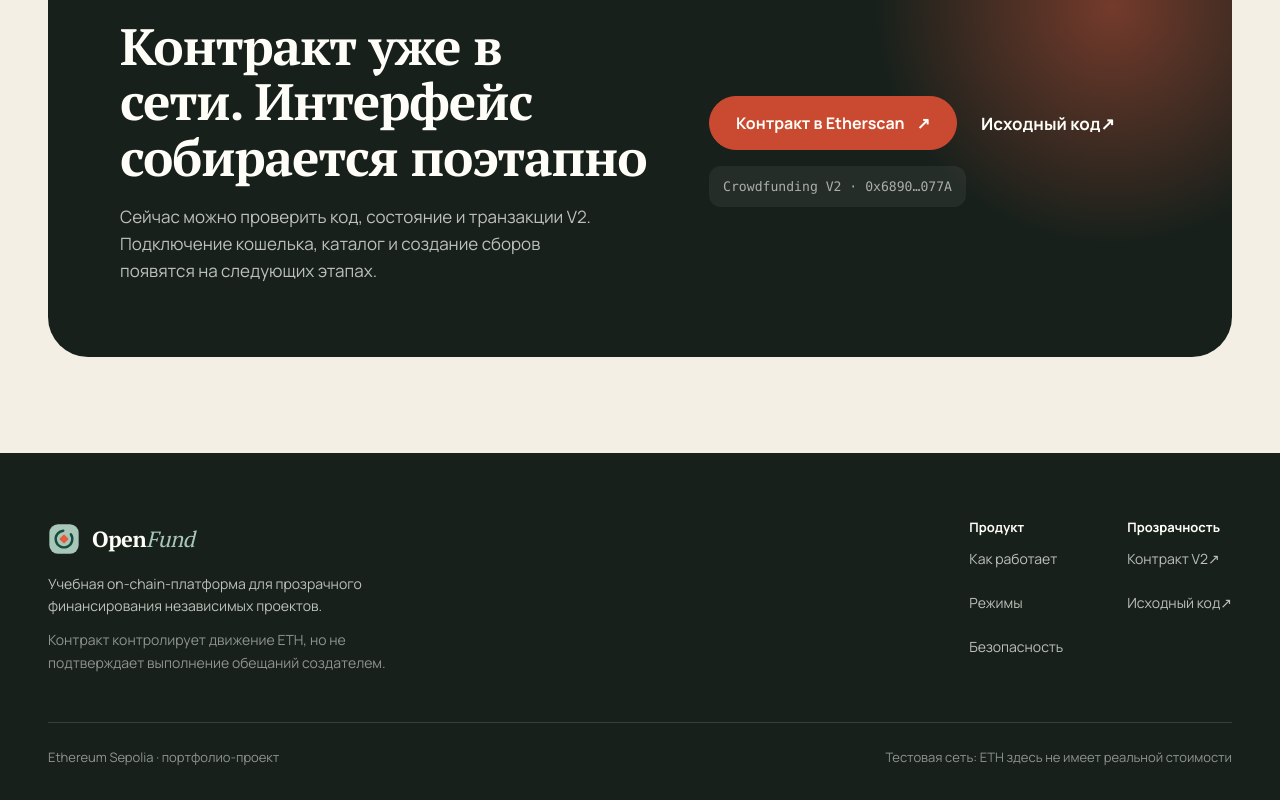
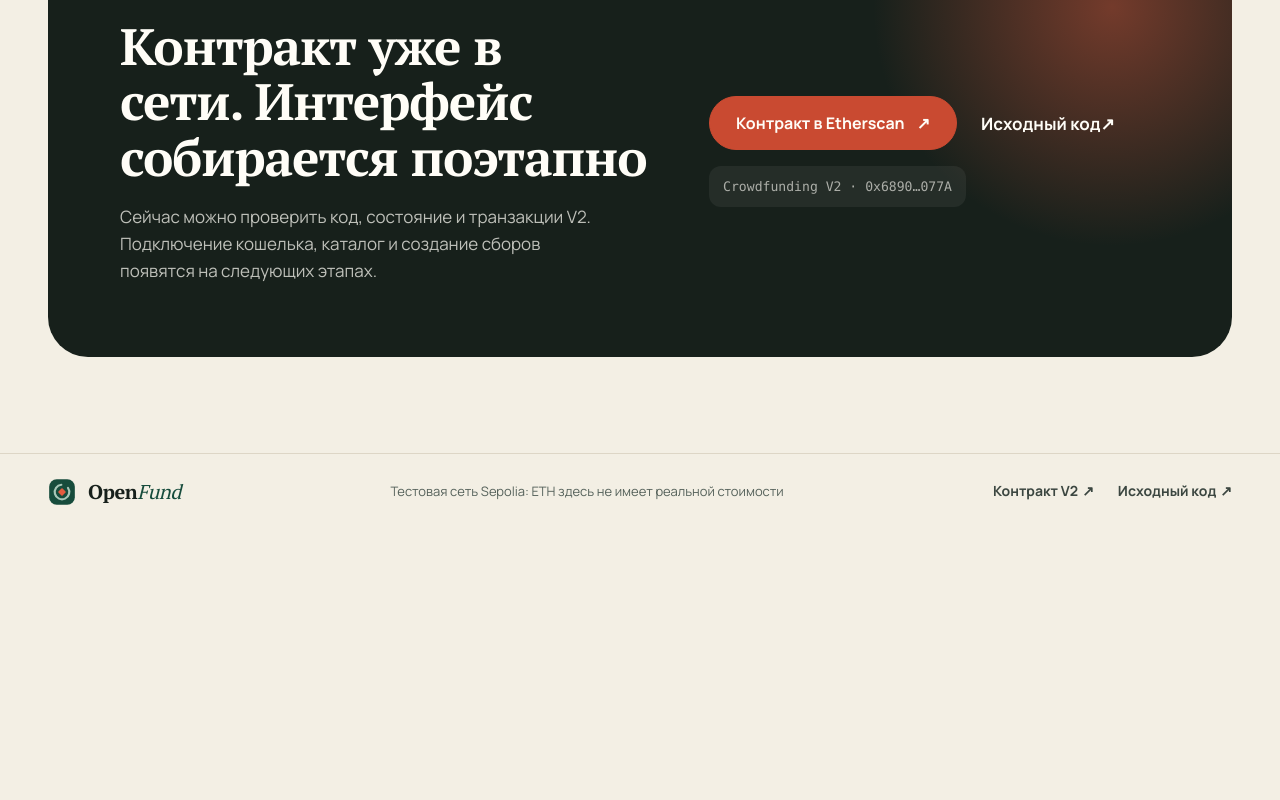
Before and after one commit to Ilja-Prihach/web3-crowdfund, a Next.js app in the folder frontend/: page / in a window 1280 px wide. Shown: the part 3372-4172 px from the top of the page. After the commit the page ends 3902 px from the top, so only its background shows below. Built offline with nearby package versions, Linux system fonts and the light colour scheme.

Commit message:
feat: compact light footer
Shrink the footer to one light line with the brand, a testnet notice and contract and source links, so only the final call to action stays dark at the bottom of the page.

```diff
--- a/frontend/src/widgets/AppFooter/AppFooter.module.scss
+++ b/frontend/src/widgets/AppFooter/AppFooter.module.scss
@@ -2,102 +2,78 @@
 @use "../../shared/styles/tokens";
 
 .footer {
-  color: rgb(255 253 247 / 72%);
-  background: var(--color-text);
+  border-top: var(--border-width) solid var(--color-border-soft);
   font-size: var(--font-size-label);
 }
 
 .inner {
   display: grid;
-  gap: var(--space-7);
+  justify-items: start;
+  gap: var(--space-3);
   max-width: tokens.$content-width;
   margin: 0 auto;
-  padding: var(--space-8) var(--page-gutter) var(--space-6);
-}
-
-.top {
-  display: grid;
-  gap: var(--space-7);
-}
-
-.intro {
-  display: grid;
-  align-content: start;
-  gap: var(--space-3);
-  max-width: 24rem;
+  padding: var(--space-5) var(--page-gutter) var(--space-6);
 }
 
 .brand {
   display: inline-flex;
   align-items: center;
   gap: var(--space-3);
-  width: fit-content;
   min-height: 2.75rem;
-  color: var(--color-surface);
   font-family: var(--font-editorial), serif;
-  font-size: 1.375rem;
+  font-size: 1.25rem;
   font-weight: 700;
   line-height: 1;
   letter-spacing: -0.02em;
   text-decoration: none;
+
+  em {
+    color: var(--color-forest);
+    font-style: italic;
+    font-weight: 400;
+  }
 }
 
 .brandMark {
   flex: none;
-  width: 2rem;
-  height: 2rem;
+  width: 1.75rem;
+  height: 1.75rem;
 }
 
-.brand em {
-  color: var(--color-mint);
-  font-style: italic;
-  font-weight: 400;
+.notice {
+  color: var(--color-text-muted);
+  font-size: var(--font-size-small);
 }
 
-.disclaimer {
-  color: rgb(255 253 247 / 52%);
-}
-
-.columns {
+.links {
   display: flex;
   flex-wrap: wrap;
-  gap: var(--space-6) var(--space-8);
-
-  ul {
-    list-style: none;
-  }
+  gap: 0 var(--space-5);
+  font-weight: 700;
 
   a {
     display: inline-flex;
     align-items: center;
+    gap: var(--space-1);
     min-height: 2.75rem;
+    color: var(--color-text-soft);
     text-decoration: none;
   }
 
   a:hover {
-    color: var(--color-mint);
+    color: var(--color-forest);
   }
 }
 
-.columnTitle {
-  color: var(--color-surface);
-  font-size: var(--font-size-small);
-  font-weight: 700;
-}
+@include mixins.from-medium {
+  .inner {
+    grid-template-columns: auto minmax(0, 1fr) auto;
+    align-items: center;
+    gap: var(--space-6);
+    padding-block: var(--space-4);
+  }
 
-.bottom {
-  display: flex;
-  flex-wrap: wrap;
-  justify-content: space-between;
-  gap: var(--space-2) var(--space-5);
-  padding-top: var(--space-5);
-  border-top: var(--border-width) solid rgb(255 253 247 / 14%);
-  color: rgb(255 253 247 / 52%);
-  font-size: var(--font-size-small);
-}
-
-@include mixins.from-medium {
-  .top {
-    grid-template-columns: minmax(0, 1fr) auto;
+  .notice {
+    justify-self: center;
   }
 }
--- a/frontend/src/widgets/AppFooter/AppFooter.tsx
+++ b/frontend/src/widgets/AppFooter/AppFooter.tsx
@@ -12,43 +12,16 @@ export function AppFooter() {
   return (
     <footer className={styles.footer}>
       <div className={styles.inner}>
-        <div className={styles.top}>
-          <div className={styles.intro}>
         <Link className={styles.brand} href="/" aria-label="OpenFund — на главную">
-              <BrandMark className={styles.brandMark} tone="dark" />
+          <BrandMark className={styles.brandMark} />
           <span>
             Open<em>Fund</em>
           </span>
         </Link>
-            <p>
-              Учебная on-chain-платформа для прозрачного финансирования независимых
-              проектов.
-            </p>
-            <p className={styles.disclaimer}>
-              Контракт контролирует движение ETH, но не подтверждает выполнение обещаний
-              создателем.
-            </p>
-          </div>
 
-          <nav aria-label="Дополнительная навигация" className={styles.columns}>
-            <div>
-              <p className={styles.columnTitle}>Продукт</p>
-              <ul>
-                <li>
-                  <Link href="/#how-it-works">Как работает</Link>
-                </li>
-                <li>
-                  <Link href="/#funding-modes">Режимы</Link>
-                </li>
-                <li>
-                  <Link href="/#trust">Безопасность</Link>
-                </li>
-              </ul>
-            </div>
-            <div>
-              <p className={styles.columnTitle}>Прозрачность</p>
-              <ul>
-                <li>
+        <p className={styles.notice}>Тестовая сеть Sepolia: ETH здесь не имеет реальной стоимости</p>
+
+        <nav aria-label="Дополнительная навигация" className={styles.links}>
           <a
             aria-label="Контракт V2 в Sepolia — откроется в новой вкладке"
             href={contractUrl}
@@ -57,8 +30,6 @@ export function AppFooter() {
           >
             Контракт V2 <span aria-hidden="true">↗</span>
           </a>
-                </li>
-                <li>
           <a
             aria-label="Исходный код OpenFund — откроется в новой вкладке"
             href={sourceUrl}
@@ -67,16 +38,7 @@ export function AppFooter() {
           >
             Исходный код <span aria-hidden="true">↗</span>
           </a>
-                </li>
-              </ul>
-            </div>
         </nav>
-        </div>
-
-        <div className={styles.bottom}>
-          <p>Ethereum Sepolia · портфолио-проект</p>
-          <p>Тестовая сеть: ETH здесь не имеет реальной стоимости</p>
-        </div>
       </div>
     </footer>
   );
```
Lines whose indentation alone changed are shown as unchanged.
